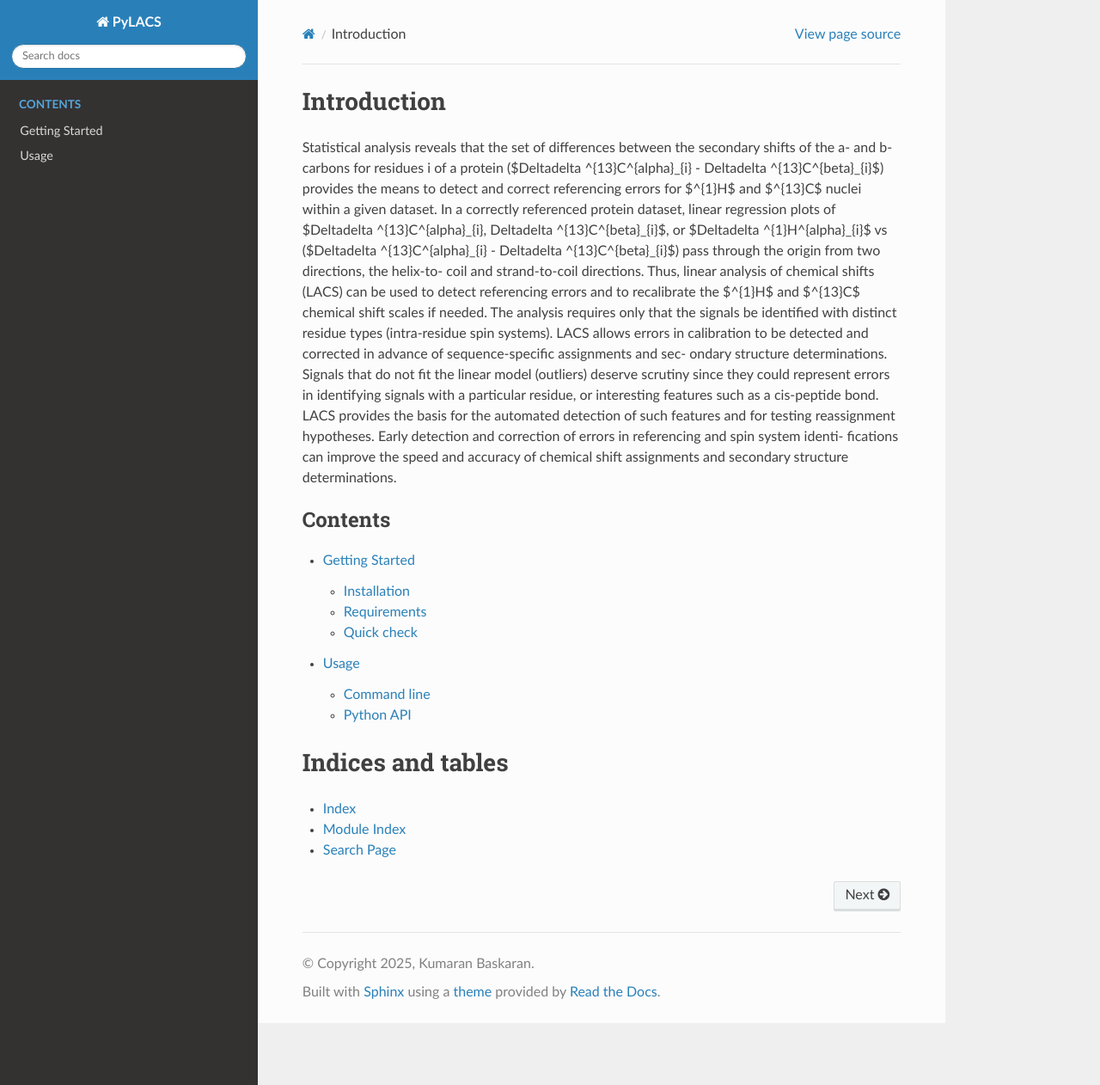
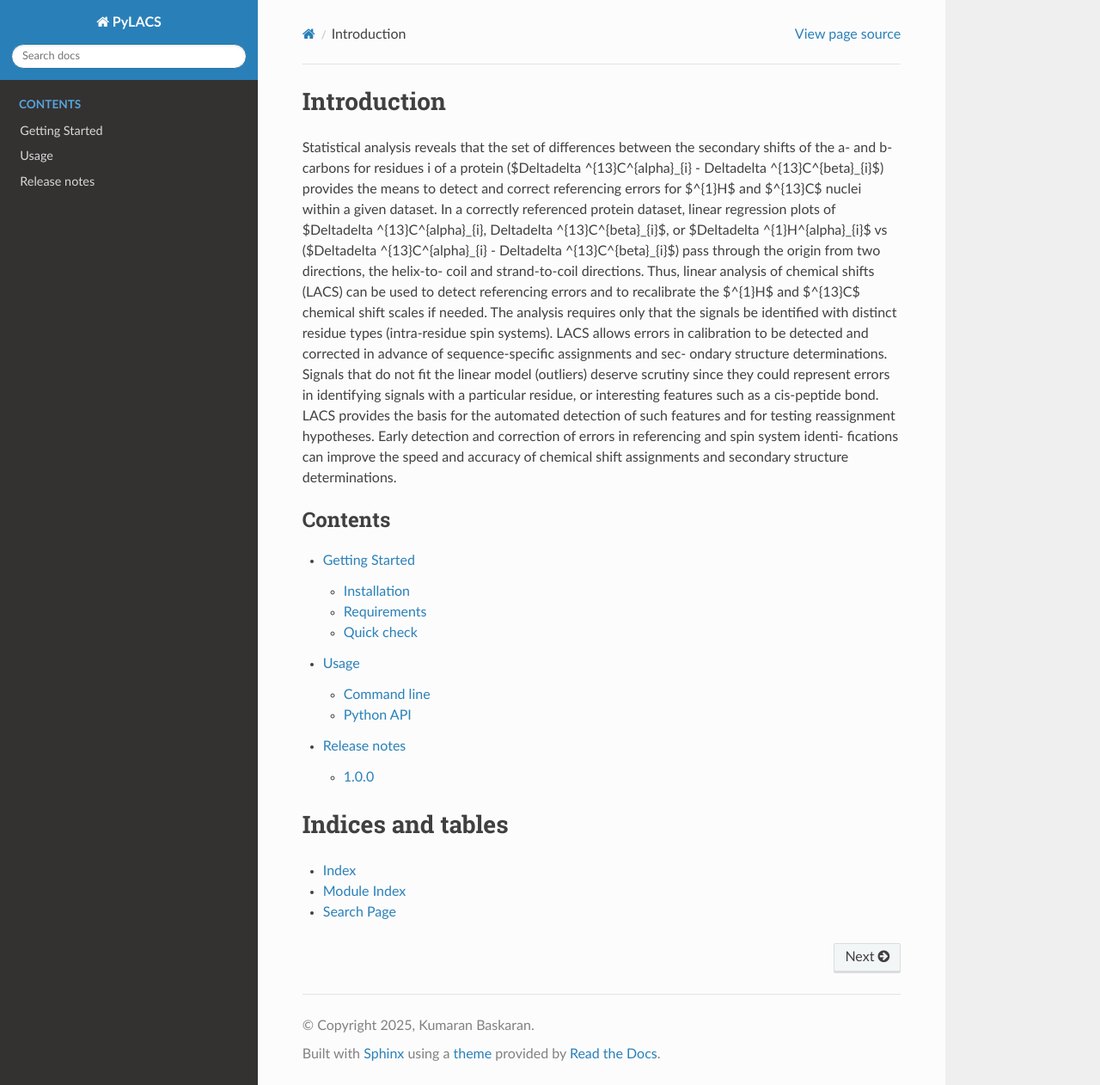
Before and after one commit to kumar-physics/PyLACS, a Sphinx documentation site: the page built from pylacs/docs/index.rst, in a window 1280 px wide and 1262 px high. Shown: the whole window at 86% size. Built offline with Sphinx 7.4.7 and the Read the Docs theme 3.1.0, drawn with Linux system fonts in a browser that asks for light colours; pages that are not in the unit, such as notebooks, are missing from menus.

Commit message:
files updated

```diff
--- a/pylacs/docs/index.rst
+++ b/pylacs/docs/index.rst
@@ -25,6 +25,7 @@ determinations.
    getting_started
    usage
    api/modules
+   release-notes
 
 Indices and tables
 ==================
--- a/pylacs/docs/release-notes.rst
+++ b/pylacs/docs/release-notes.rst
@@ -0,0 +1,6 @@
+Release notes
+=============
+1.0.0
+------
+
+    - Initial release
```
Also changed, not shown: pylacs/docs/requirements.txt (+8 -0 lines), 3 other files.
